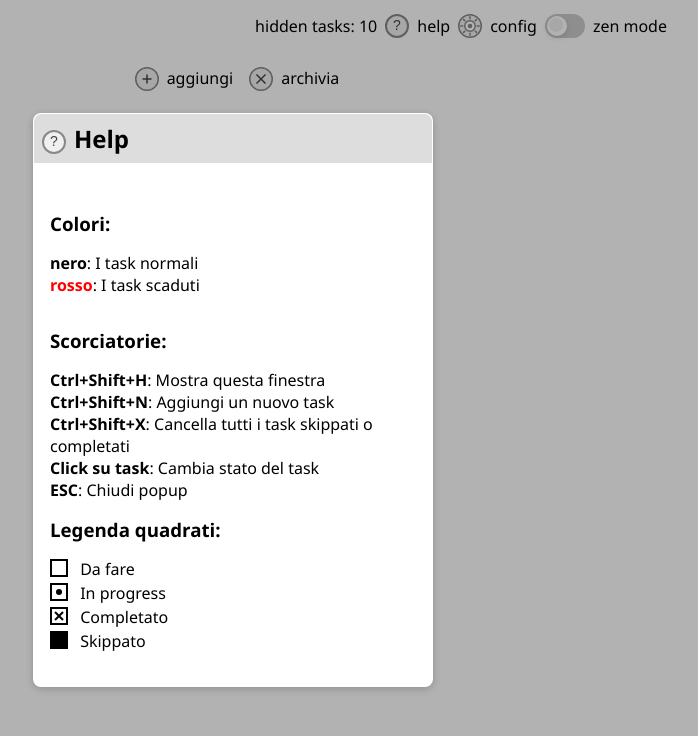
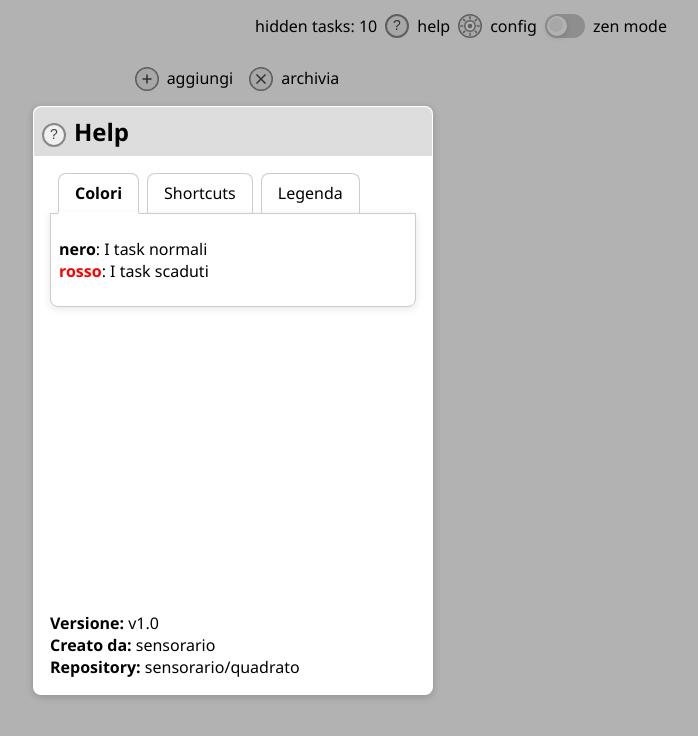
Before and after one commit to sensorario/quadrato, a React (Vite) app: page / in a window 1280 px wide. Both pictures are taken after a click on the element "help". Shown: the top 736 px of the page, without its empty margins (407-1105 px from the left). Built offline with nearby package versions, Linux system fonts and the light colour scheme.

Commit message:
feat(components): move <TabbedContents /> in a separate file

```diff
--- a/src/App.jsx
+++ b/src/App.jsx
@@ -12,6 +12,8 @@ import GearIcon from "./components/GearIcon";
 import HelpIcon from "./components/HelpIcon";
 import { Modal } from './components/Modal';
 import { Palette24 } from './types/Palette24';
+import TabbedContent from './components/TabbedContent';
+import InfoPanel from './components/InfoPanel';
 
 const initialTasks = [
   { id: 1, title: 'Questo è un task da fare', longDescription: '', project: 'quadrato', dateTime: '', status: STATUS_ENUM.TODO },
@@ -144,7 +146,6 @@ function App() {
 
   useEffect(() => {
     const handleKeyDown = (e) => {
-      console.log(e.key, e.ctrlKey, e.shiftKey, e.altKey);
       if (e.ctrlKey && e.shiftKey && e.key === 'N') {
         e.preventDefault();
         setShowPopup(true);
@@ -499,48 +500,6 @@ function App() {
       );
     }
 
-    const TabbedContent = ({ panels }) => {
-      const [activeTab, setActiveTab] = useState(() => {
-        const saved = localStorage.getItem('simplanner-config-tab');
-        return saved ? Number(saved) : 0;
-      });
-
-      const handleTabChange = (index) => {
-        setActiveTab(index);
-        localStorage.setItem('simplanner-config-tab', String(index));
-      };
-
-      return <div className="tabbed-content">
-        <div className="tabs">
-          {panels.map((panel, index) => (
-            <div className={`tab ${activeTab === index ? 'active' : ''}`} onClick={() => handleTabChange(index)} key={index}>
-              <span>{panel.title}</span>
-            </div>
-          ))}
-        </div>
-        <div className="content">
-          {panels.map((panel, index) => (
-            <div
-              key={index}
-              className={`tab-content${activeTab === index ? ' active' : ''}`}
-            >
-              {panel.content}
-            </div>
-          ))}
-        </div>
-      </div>
-    };
-
-    const InfoPanel = () => {
-      return <>
-        <strong>Versione:</strong> v1.0
-        <br />
-        <strong>Creato da:</strong> sensorario
-        <br />
-        <strong>Repository:</strong> <a href="https://github.com/sensorario/quadrato">https://github.com/sensorario/quadrato</a>
-      </>
-    }
-
     return (
       <>
         <div className="header-bar" style={{ height: "35px" }}>
@@ -573,8 +532,8 @@ function App() {
               { content: <TogglePanel daysRange={daysRange} onDaysRangeChange={handleDaysRangeChange} />, title: "Generale" },
               { content: <ProjectPanel />, title: "Progetti" },
               { content: <ThemePanel />, title: "Temi" },
-              { content: <InfoPanel />, title: "Info" }
             ]} />
+            <InfoPanel />
           </Modal>
         )}
       </>
--- a/src/components/HelpModal.tsx
+++ b/src/components/HelpModal.tsx
@@ -1,29 +1,61 @@
 import HelpIcon from "./HelpIcon";
 import { Modal } from "./Modal";
+import TabbedContent from "./TabbedContent";
+import { STATUS_PANDA } from './../themes/statusPanda';
+import InfoPanel from "./InfoPanel";
 
-export const HelpModal = ({ setShowHelp }) => ((
-    <Modal title={"Help"} icon={<HelpIcon />} onclick={() => setShowHelp(false)}>
-        <h3 style={{ marginTop: '2rem', marginBottom: '0.5rem' }}>Colori:</h3>
+export const HelpModal = ({ setShowHelp }: { setShowHelp: (show: boolean) => void }) => {
+    const ColorsPanel = () => (
+        <div>
             <ul style={{ marginTop: '1rem', marginBottom: '1rem' }}>
                 <li><strong>nero</strong>: I task normali</li>
                 <li><strong style={{ color: 'red' }}>rosso</strong>: I task scaduti</li>
             </ul>
-        <h3 style={{ marginTop: '2rem', marginBottom: '0.5rem' }}>Scorciatorie:</h3>
+        </div>
+    );
+
+    const ShortcutsPanel = () => (
+        <div>
             <ul style={{ marginTop: '1rem', marginBottom: '1rem' }}>
-            <li><strong>Ctrl+Shift+H</strong>: Mostra questa finestra</li>
-            <li><strong>Ctrl+Shift+N</strong>: Aggiungi un nuovo task</li>
-            <li><strong>Ctrl+Shift+X</strong>: Cancella tutti i task skippati o completati</li>
-            <li><strong>Click su task</strong>: Cambia stato del task</li>
-            <li><strong>ESC</strong>: Chiudi popup</li>
+                <li><strong>Ctrl + Shift + N</strong>: Nuovo task</li>
+                <li><strong>Ctrl + Shift + X</strong>: Archivia completati e skippati</li>
+                <li><strong>Ctrl + Shift + H</strong>: Mostra help</li>
+                <li><strong>Esc</strong>: Chiudi modale help o nuovo task</li>
             </ul>
-        <h3 style={{ marginTop: '1rem', marginBottom: '0.5rem' }}>Legenda quadrati:</h3>
-        <ul style={{ marginTop: '1rem', marginBottom: '1rem' }}>
-            <li><span style={{ verticalAlign: 'middle', marginRight: 8 }}><svg width="18" height="18"><rect x="1" y="1" width="16" height="16" fill="white" stroke="black" strokeWidth="2" /></svg></span> Da fare</li>
-            <li><span style={{ verticalAlign: 'middle', marginRight: 8 }}><svg width="18" height="18"><rect x="1" y="1" width="16" height="16" fill="white" stroke="black" strokeWidth="2" /><circle cx="9" cy="9" r="3" fill="black" /></svg></span> In progress</li>
-            <li><span style={{ verticalAlign: 'middle', marginRight: 8 }}><svg width="18" height="18"><rect x="1" y="1" width="16" height="16" fill="white" stroke="black" strokeWidth="2" /><line x1="5" y1="5" x2="13" y2="13" stroke="black" strokeWidth="2" /><line x1="13" y1="5" x2="5" y2="13" stroke="black" strokeWidth="2" /></svg></span> Completato</li>
-            <li><span style={{ verticalAlign: 'middle', marginRight: 8 }}><svg width="18" height="18"><rect x="1" y="1" width="16" height="16" fill="black" stroke="black" strokeWidth="2" /></svg></span> Skippato</li>
-        </ul>
+        </div>
+    );
+
+    const LegendPanel = () => (
+        <div>
+            <p>I panda rappresentano lo stato del task.</p>
+            <div style={{ display: 'flex', gap: '1rem', marginTop: '1rem', alignItems: 'center' }}>
+                {STATUS_PANDA[0]}
+                <span>Task da fare</span>
+            </div>
+            <div style={{ display: 'flex', gap: '1rem', marginTop: '0.5rem', alignItems: 'center' }}>
+                {STATUS_PANDA[1]}
+                <span>Task iniziato</span>
+            </div>
+            <div style={{ display: 'flex', gap: '1rem', marginTop: '0.5rem', alignItems: 'center' }}>
+                {STATUS_PANDA[2]}
+                <span>Task completato</span>
+            </div>
+            <div style={{ display: 'flex', gap: '1rem', marginTop: '0.5rem', alignItems: 'center' }}>
+                {STATUS_PANDA[3]}
+                <span>Task skippato</span>
+            </div>
+        </div>
+    );
+
+    return <Modal title={"Help"} icon={<HelpIcon />} onclick={() => setShowHelp(false)}>
+        <TabbedContent panels={[
+            { title: "Colori", content: <ColorsPanel /> },
+            { title: "Shortcuts", content: <ShortcutsPanel /> },
+            { title: "Legenda", content: <LegendPanel /> }
+        ]} />
+        <InfoPanel />
     </Modal>
-));
+
+};
 
 export default HelpModal;
--- /dev/null
+++ b/src/components/InfoPanel.tsx
@@ -0,0 +1,11 @@
+export const InfoPanel = () => {
+    return <>
+        <strong>Versione:</strong> v1.0
+        <br />
+        <strong>Creato da:</strong> sensorario
+        <br />
+        <strong>Repository:</strong> <a href="https://github.com/sensorario/quadrato">sensorario/quadrato</a>
+    </>
+};
+
+export default InfoPanel;
--- /dev/null
+++ b/src/components/TabbedContent.tsx
@@ -0,0 +1,36 @@
+import { useState } from "react";
+
+
+export const TabbedContent = ({ panels }: { panels: { title: string; content: React.ReactNode }[] }) => {
+    const [activeTab, setActiveTab] = useState(() => {
+        const saved = localStorage.getItem('simplanner-config-tab');
+        return saved ? Number(saved) : 0;
+    });
+
+    const handleTabChange = (index) => {
+        setActiveTab(index);
+        localStorage.setItem('simplanner-config-tab', String(index));
+    };
+
+    return <div className="tabbed-content">
+        <div className="tabs">
+            {panels.map((panel, index) => (
+                <div className={`tab ${activeTab === index ? 'active' : ''}`} onClick={() => handleTabChange(index)} key={index}>
+                    <span>{panel.title}</span>
+                </div>
+            ))}
+        </div>
+        <div className="content">
+            {panels.map((panel, index) => (
+                <div
+                    key={index}
+                    className={`tab-content${activeTab === index ? ' active' : ''}`}
+                >
+                    {panel.content}
+                </div>
+            ))}
+        </div>
+    </div>
+};
+
+export default TabbedContent;
```
Also changed, not shown: 1 other file (tests, documents, lock files or other folders). Lines whose indentation alone changed are shown as unchanged.
